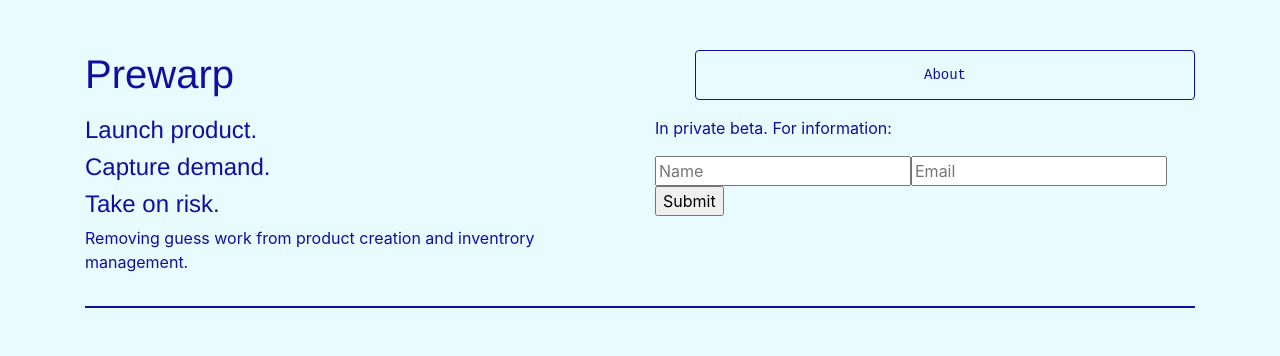
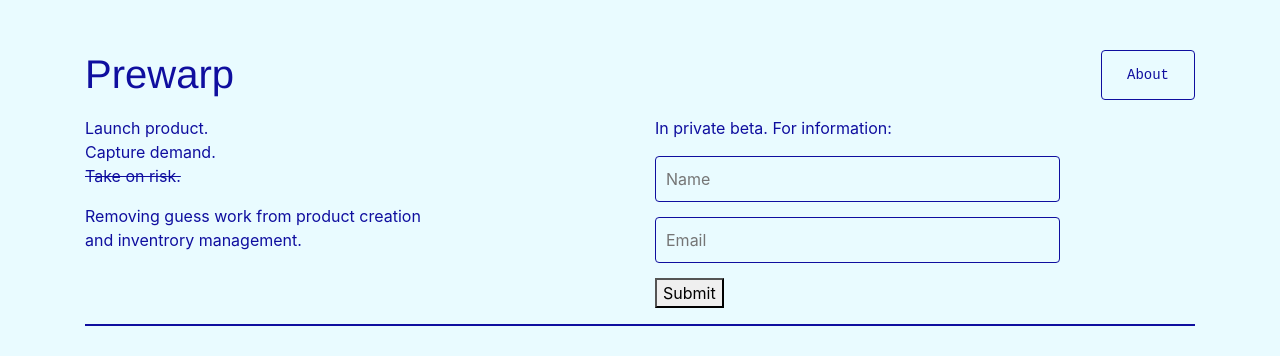
Before and after one commit to ChrisBaidoo/prewarp, a React (Create React App) app: page / in a window 1280 px wide. Shown: the top 356 px of the page. Built offline with nearby package versions, Linux system fonts and the light colour scheme; grey boxes are pictures that could not be loaded.

Commit message:
styled the form element

```diff
--- a/src/components/Home.js
+++ b/src/components/Home.js
@@ -9,7 +9,7 @@ const Home = () => {
             <h1>Prewarp</h1>
           </div>
           <div className="col-md-6 col-sm-6 mb-30px">
-            <div>
+            <div className="about-button">
               <ul className="buttons02 style1 buttons">
                 <li>
                   <a href="#about" className="button n01">
@@ -23,20 +23,49 @@ const Home = () => {
 
         <div className="row" id="about">
           <div className="col-md-6 col-sm-6 mb-30px">
-            <h4>Launch product.</h4>
-            <h4>Capture demand.</h4>
-            <h4>Take on risk.</h4>
-            <p>
-              Removing guess work from product creation and inventrory
-              management.
-            </p>
+            <div>
+              <p id="text03">
+                <span>Launch product.</span>
+                <br /> <span>Capture demand.</span>
+                <br />
+                <span>
+                  <s>Take on risk.</s>
+                </span>
+              </p>
+              <p id="text04">
+                Removing guess work from product creation <br />
+                and inventrory management.
+              </p>
+            </div>
           </div>
           <div class="col-md-6 col-sm-6">
             <p>In private beta. For information:</p>
-            <form>
-              <input type="text" placeholder="Name" required />
-              <input type="text" placeholder="Email" required />
-              <input type="submit" value="Submit" />
+            <form id="form02">
+              <div className="inner">
+                <div className="field">
+                  <input
+                    type="text"
+                    name="fname"
+                    id="form02-fname"
+                    placeholder="Name"
+                    maxlength="128"
+                    required=""
+                  />
+                </div>
+                <div className="field">
+                  <input
+                    type="email"
+                    name="email"
+                    id="form02-email"
+                    placeholder="Email"
+                    maxlength="128"
+                  />
+                </div>
+
+                <div class="actions">
+                  <button type="submit">Submit</button>
+                </div>
+              </div>
             </form>
           </div>
         </div>
--- a/src/index.css
+++ b/src/index.css
@@ -23,6 +23,8 @@ h6 {
 ol,
 ul {
   list-style: none;
+  text-align: right;
+  display: inline-block;
 }
 
 .buttons.style1 .button {
@@ -30,9 +32,12 @@ ul {
   border: solid 1px #0f0e9f;
 }
 
+.about-button {
+  text-align: right;
+}
+
 .buttons.style1 li a {
   display: flex;
-  width: auto;
   height: 3.125rem;
   line-height: 3.125rem;
   vertical-align: middle;
@@ -47,9 +52,19 @@ ul {
   text-decoration: none;
   text-align: center;
   white-space: nowrap;
-  max-width: 100%;
   align-items: center;
   justify-content: center;
+}
+
+form input[type="text"],
+form input[type="email"],
+form textarea {
+  background-color: transparent;
+  width: 75%;
+  padding: 10px;
+  border-radius: 0.25rem;
+  border: solid 1px #0f0e9f;
+  margin-bottom: 15px;
 }
 
 code {
```
